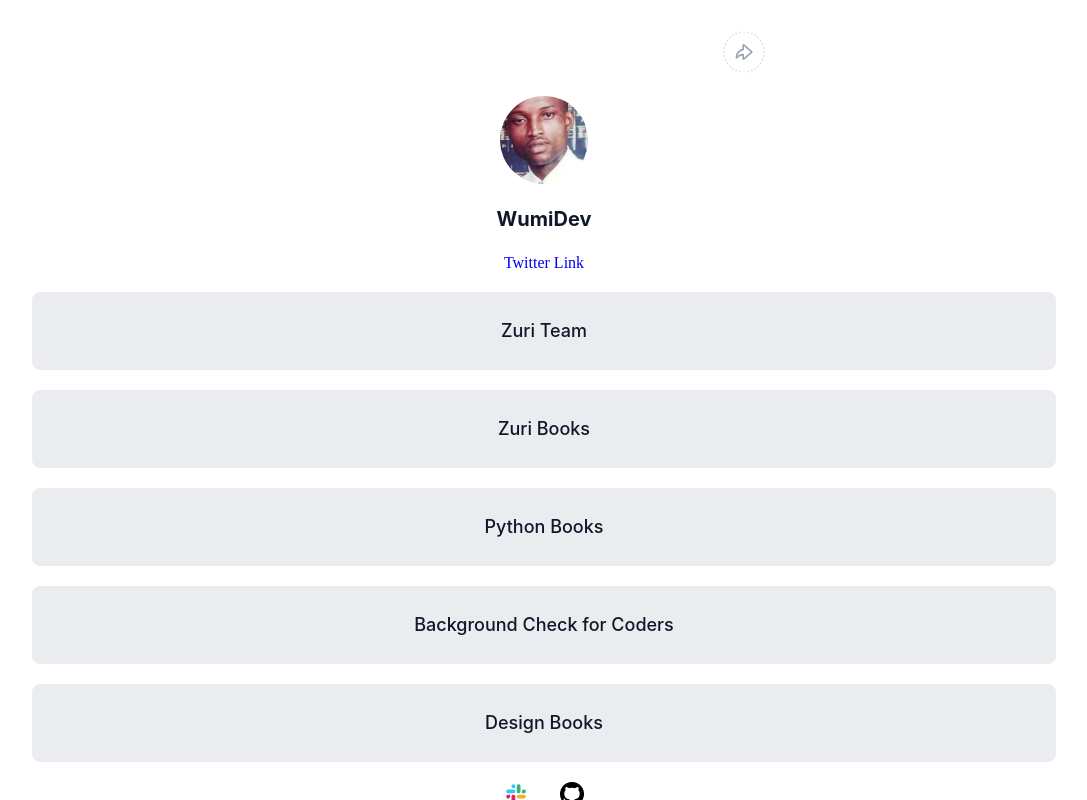
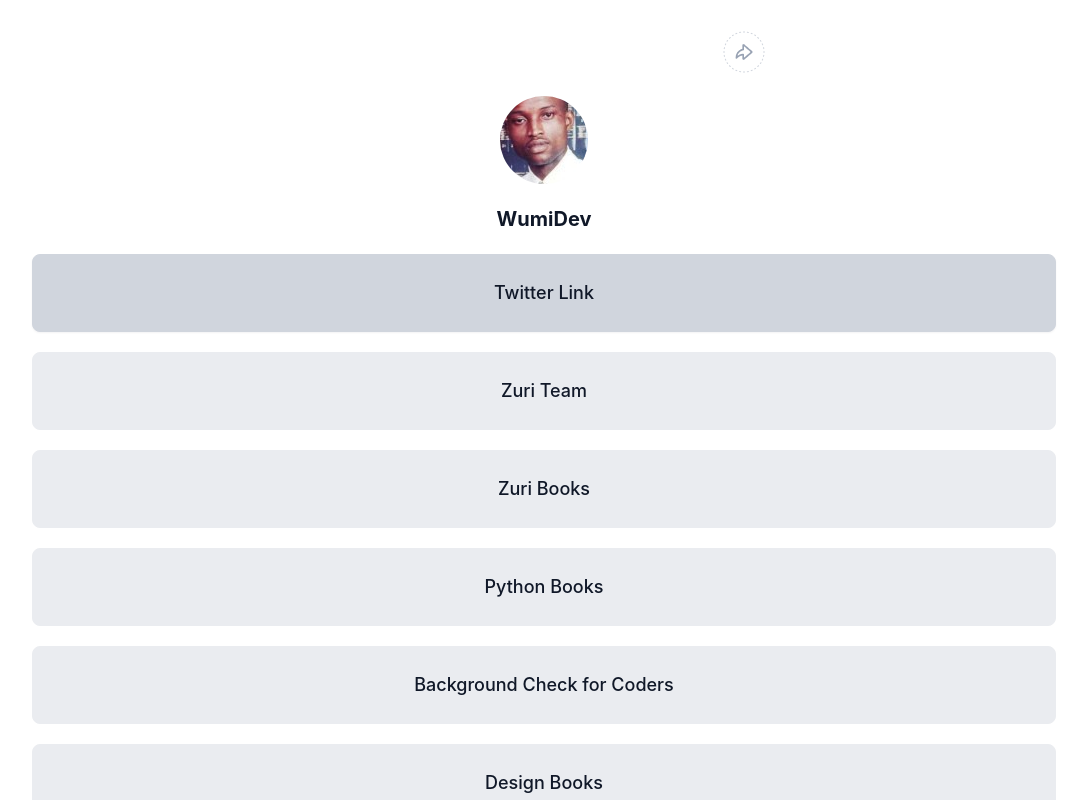
Before and after one commit to WumiDev/profile-page, a React (Create React App) app: page / in a window 1280 px wide. In both pictures the pointer is over the link "Twitter Link". Shown: the top 800 px of the page, without its empty margins (96-1183 px from the left). Built offline with nearby package versions, Linux system fonts and the light colour scheme.

Commit message:
update css

```diff
--- a/src/style.css
+++ b/src/style.css
@@ -49,7 +49,7 @@
     color: #101828;
 }
 
-#btn_twitter, #btn__zuri, #books, #book__python, #pitch, #book__design {
+#btn__twitter, #btn__zuri, #books, #book__python, #pitch, #book__design {
     display: flex;
     justify-content: center;
     align-items: center;
@@ -73,7 +73,7 @@
     height: auto;
 }
 
-#btn_twitter:hover, #btn__zuri:hover, #books:hover, #book__python:hover, #pitch:hover, #book__design:hover {
+#btn__twitter:hover, #btn__zuri:hover, #books:hover, #book__python:hover, #pitch:hover, #book__design:hover {
     gap: 12px;
     background: #D0D5DD;
     border: 1px solid #D0D5DD;
```
